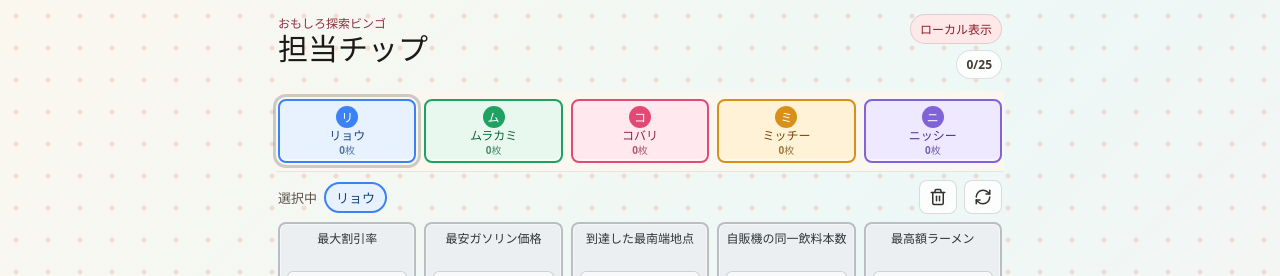
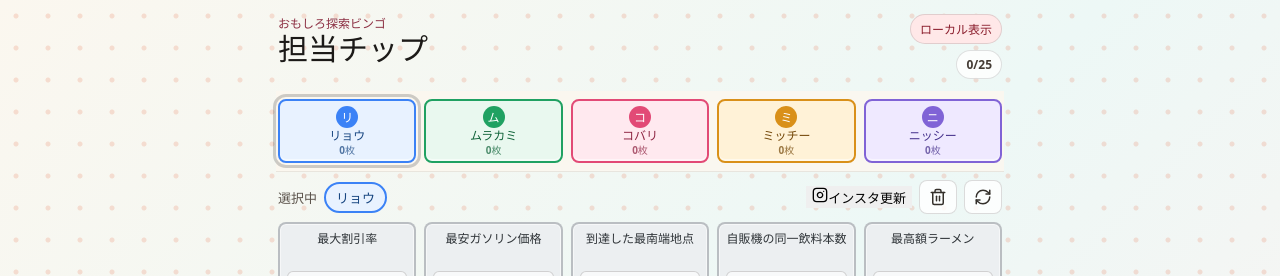
Before and after one commit to shocora/year-bingo, a React (Vite) app: page / in a window 1280 px wide. Shown: the top 276 px of the page. Built offline with nearby package versions, Linux system fonts and the light colour scheme; no server answers.

Commit message:
Add Instagram sync button

```diff
--- a/src/App.tsx
+++ b/src/App.tsx
@@ -1,4 +1,4 @@
-import { RefreshCw, Trash2 } from "lucide-react";
+import { Instagram, RefreshCw, Trash2 } from "lucide-react";
 import { useCallback, useEffect, useMemo, useRef, useState } from "react";
 import {
   MAX_VALUE_LENGTH,
@@ -18,6 +18,8 @@ import {
 } from "../shared/domain";
 
 type SyncState = "loading" | "ready" | "saving" | "offline";
+
+type InstagramSyncState = "idle" | "syncing" | "success" | "error";
 
 type RemoteState = {
   placements: Placements;
@@ -43,6 +45,8 @@ export default function App() {
   const [values, setValues] = useState<Values>(() => createEmptyValues());
   const [selectedMemberId, setSelectedMemberId] = useState<MemberId | "clear">("ryo");
   const [syncState, setSyncState] = useState<SyncState>("loading");
+  const [instagramSyncState, setInstagramSyncState] = useState<InstagramSyncState>("idle");
+  const [instagramSyncMessage, setInstagramSyncMessage] = useState("");
   const [version, setVersion] = useState<number | null>(null);
   const [updatedAt, setUpdatedAt] = useState<string | null>(null);
   const [dragging, setDragging] = useState<DragState | null>(null);
@@ -275,6 +279,43 @@ export default function App() {
     };
   }, [commitAction, dragging]);
 
+  const handleInstagramSync = useCallback(async () => {
+    setInstagramSyncState("syncing");
+    setInstagramSyncMessage("更新中");
+
+    try {
+      const response = await fetch("/api/instagram-sync", {
+        method: "POST",
+        headers: { accept: "application/json" },
+        cache: "no-store"
+      });
+      const result = (await response.json()) as {
+        status?: string;
+        postsApplied?: number;
+        postsSeen?: number;
+        cooldown?: boolean;
+        errors?: string[];
+      };
+
+      if (!response.ok || result.status === "error") {
+        throw new Error(result.errors?.[0] || `POST /api/instagram-sync failed: ${response.status}`);
+      }
+
+      await loadState();
+      setInstagramSyncState("success");
+      if (result.cooldown) {
+        setInstagramSyncMessage("少し待って");
+      } else if ((result.postsApplied ?? 0) > 0) {
+        setInstagramSyncMessage(`${result.postsApplied ?? 0}件反映`);
+      } else {
+        setInstagramSyncMessage((result.postsSeen ?? 0) > 0 ? "反映なし" : "投稿なし");
+      }
+    } catch {
+      setInstagramSyncState("error");
+      setInstagramSyncMessage("更新失敗");
+    }
+  }, [loadState]);
+
   const filledCount = useMemo(
     () => Object.values(placements).filter((memberId) => memberId !== null).length,
     [placements]
@@ -353,6 +394,18 @@ export default function App() {
           )}
         </div>
         <div className="selection-actions">
+          <button
+            className={`instagram-sync-button instagram-sync-${instagramSyncState}`}
+            type="button"
+            onClick={() => void handleInstagramSync()}
+            disabled={instagramSyncState === "syncing" || syncState === "loading"}
+            aria-label="Instagramの投稿から更新する"
+            aria-busy={instagramSyncState === "syncing"}
+            title={instagramSyncMessage || "Instagram更新"}
+          >
+            <Instagram size={16} aria-hidden="true" />
+            <span>{instagramSyncMessage || "インスタ更新"}</span>
+          </button>
           <button
             className={`icon-button compact ${selectedMemberId === "clear" ? "is-selected" : ""}`}
             type="button"
```
